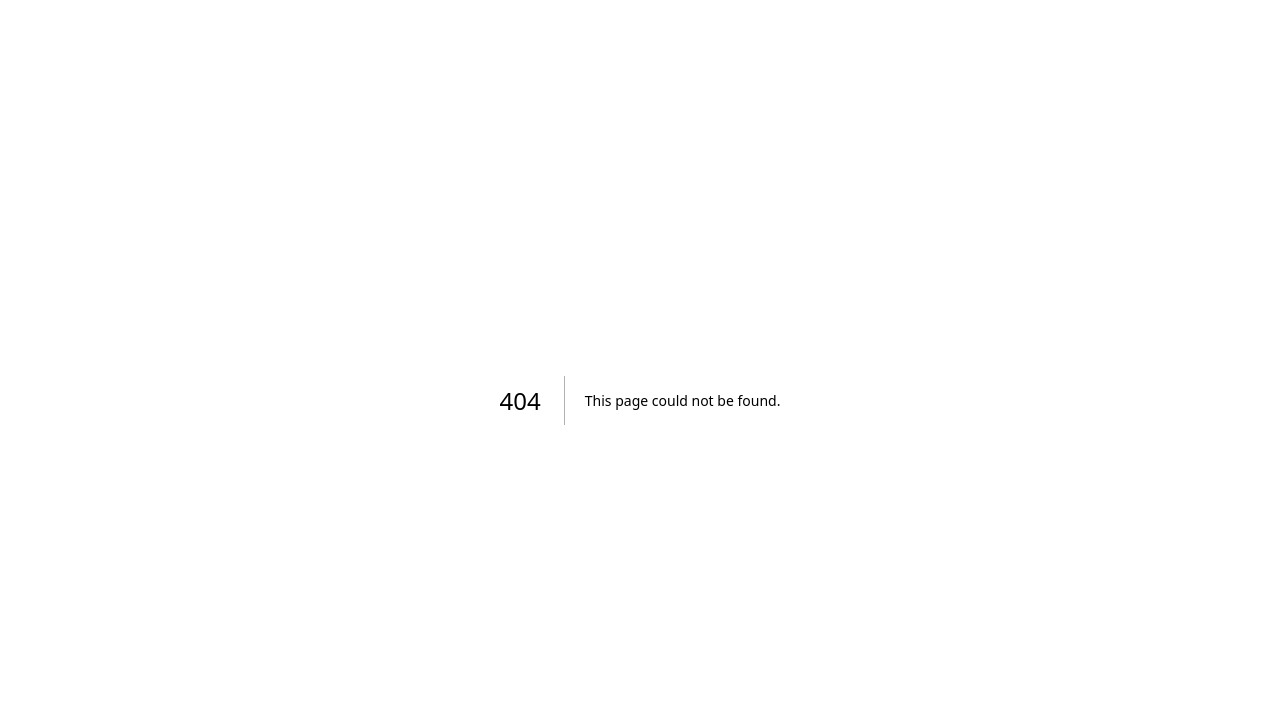
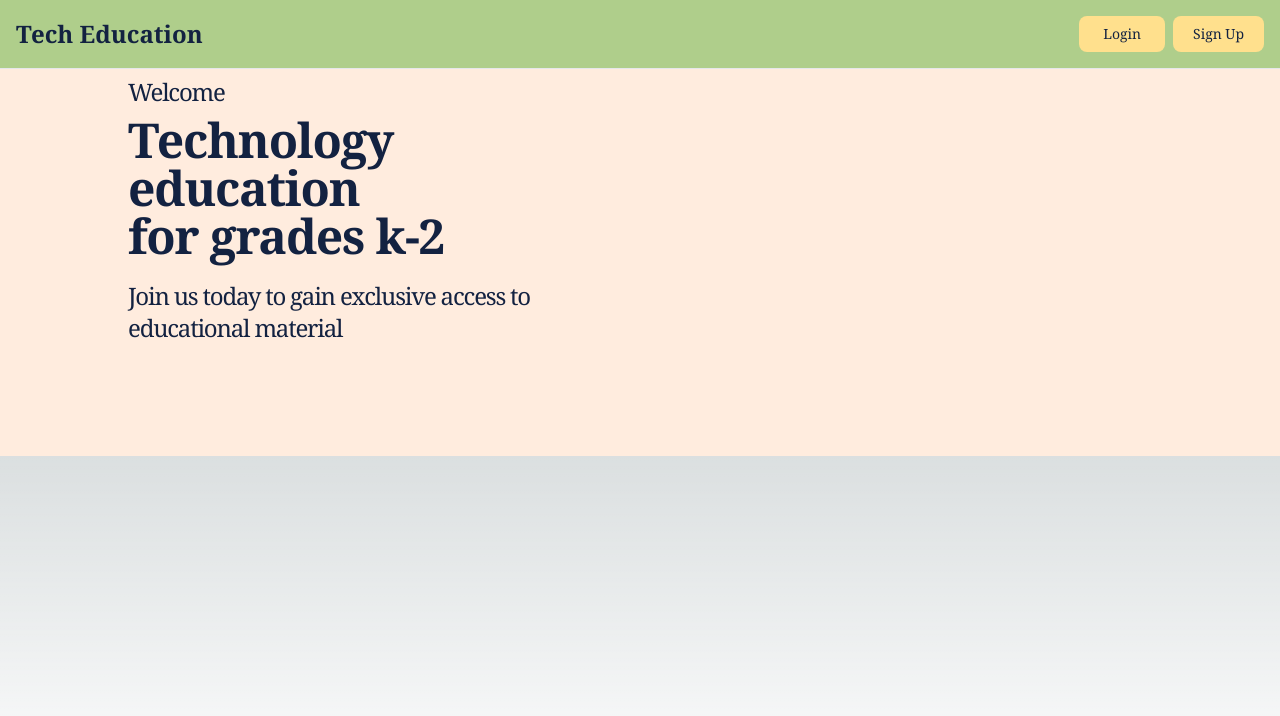
Before and after one commit to ExzyELI/tech-education, a Next.js app: page / in a window 1280 px wide. Before the commit this address had no page. Shown: the top 716 px of the page. Built offline with nearby package versions, Linux system fonts and the light colour scheme.

Commit message:
Created banner with text

```diff
--- /dev/null
+++ b/src/app/page.tsx
@@ -0,0 +1,53 @@
+export default function Home() {
+  return (
+    <main className="gradient font-family: font-serif leading-normal tracking-normal text-[#132241]">
+      <title>Tech Education</title>
+      {/* navbar begins */}
+      <nav className="fixed start-0 top-0 z-20 w-full border-b border-gray-200 bg-[#afce8b]">
+        <div className="mx-auto flex max-w-screen-xl flex-wrap items-center justify-between p-4">
+          <span className="self-center whitespace-nowrap text-2xl font-semibold">
+            Tech Education
+          </span>
+          <div className="flex space-x-3 md:order-2 md:space-x-0 rtl:space-x-reverse">
+            <button
+              type="button"
+              className="rounded-lg bg-[#ffe08d] px-6 py-2 text-center text-sm font-medium hover:bg-[#ffd564] md:me-2 lg:me-2"
+            >
+              Login
+            </button>
+            <button
+              type="button"
+              className="rounded-lg bg-[#ffe08d] px-5 py-2 text-center text-sm font-medium hover:bg-[#ffd564]"
+            >
+              Sign Up
+            </button>
+          </div>
+        </div>
+      </nav>
+      {/* navbar ends */}
+
+      {/* banner begins */}
+      <section className="-mb-[96px] bg-[#ffecde] lg:-mt-5">
+        <div className="px-6 py-12 text-center md:px-12 lg:my-12 lg:text-left">
+          <div className="w-100 mx-auto sm:max-w-2xl md:max-w-3xl lg:max-w-5xl xl:max-w-7xl">
+            <div className="grid items-center gap-12 lg:grid-cols-2">
+              {/* left column for text */}
+              <div className="mt-12 lg:mt-0">
+                <h1 className="text-5xl font-bold tracking-tight md:text-5xl lg:mb-16 lg:ml-[80px] lg:text-5xl">
+                  <p className="mb-2 text-2xl font-medium">Welcome</p>
+                  Technology education <br />
+                  <span className="text-primary">for grades k-2</span>
+                  <p className="mt-5 text-2xl font-medium lg:mb-8">
+                    Join us today to gain exclusive access to educational
+                    material
+                  </p>
+                </h1>
+              </div>
+            </div>
+          </div>
+        </div>
+      </section>
+      {/* banner ends */}
+    </main>
+  );
+}
```
